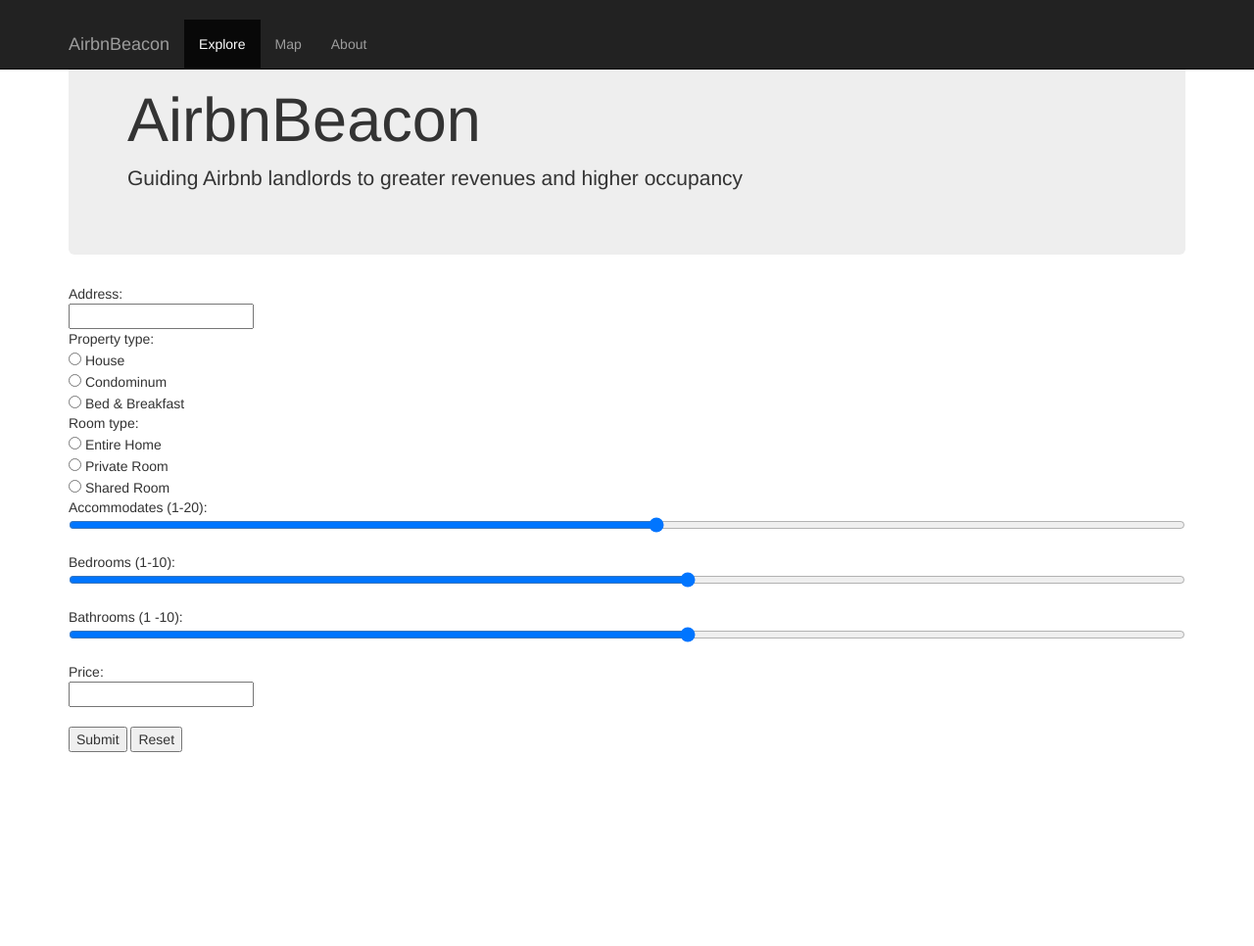
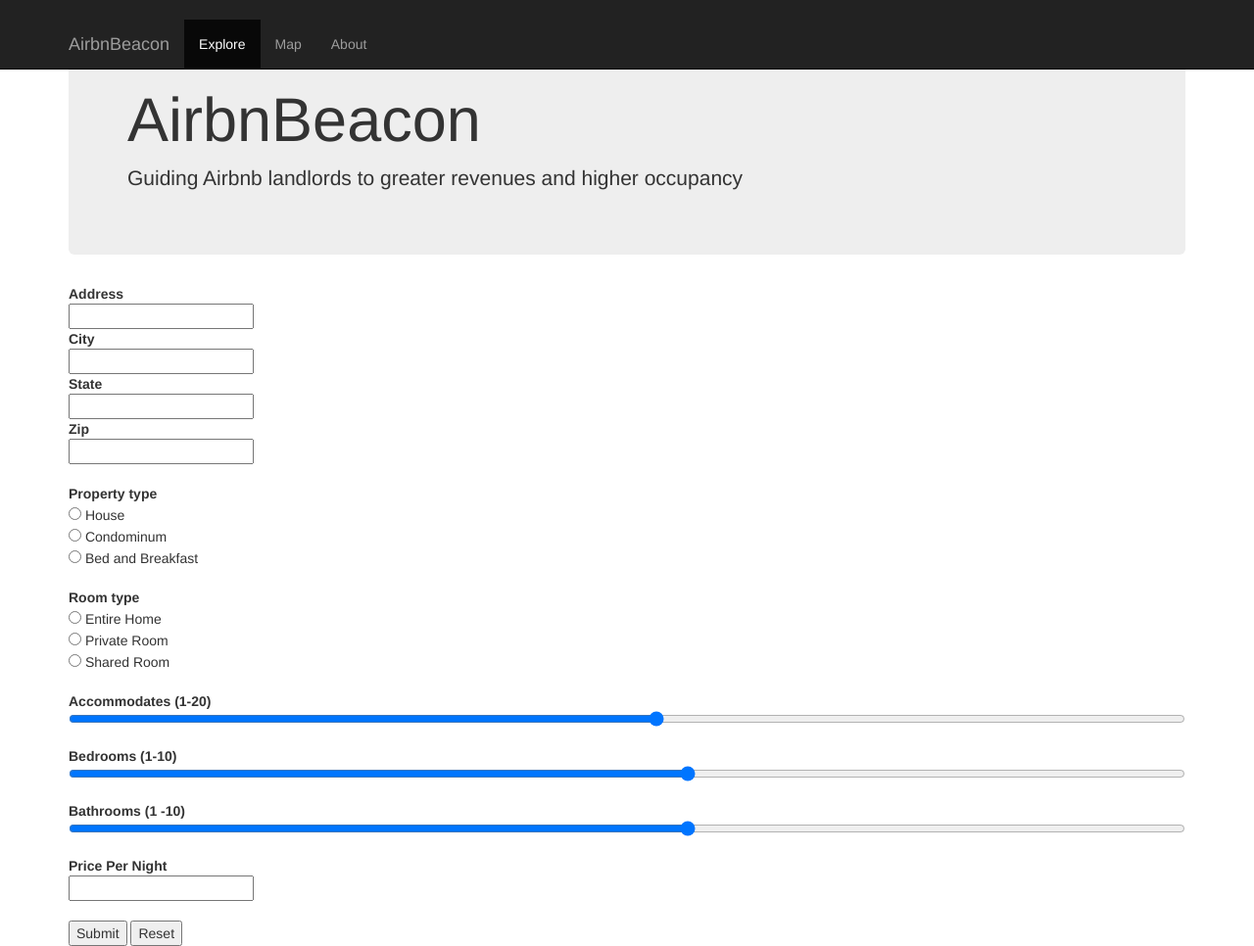
Before and after one commit to antellgc/AirbnBeacon, a Flask app: page /explore in a window 1280 px wide. Shown: the whole page at 98% size. Before the commit the page ends 768 px from the top, so only its background shows below. Run offline with Flask 2, Linux system fonts and the light colour scheme; some libraries are stand-ins or nearby versions.

Commit message:
new edits

```diff
--- /dev/null
+++ b/app/scripts/models.py
@@ -0,0 +1,2 @@
+def simplest_model(text):
+	return len(text)
--- a/app/templates/about.html
+++ b/app/templates/about.html
@@ -1,5 +1,7 @@
-{% extends "newbase.html" %}
+{% extends "base.html" %}
 {% block content %}
-    <p>This application was created using Flask and Python</p>
+    <p>This application was created in Python using Flask and statistical modeling was performed using
+    scikit-learn. Data acquisition and cleaning made use of SQLAlchemy and Pandas. All code
+    for this project can be found on my GitHub profile.</p>
     <p>Copyright Greg Antell, 2017</p>
 {% endblock %}
--- a/app/templates/altview.html
+++ b/app/templates/altview.html
@@ -1,4 +1,4 @@
-{% extends "newbase.html" %}
+{% extends "base.html" %}
 
 {% block content %}
 
--- a/app/templates/db.html
+++ b/app/templates/db.html
@@ -1,5 +1,5 @@
 <!-- extend from base layout -->
-{% extends "newbase.html" %}
+{% extends "base.html" %}
 
 {% block content %}
   <h1>Database query</h1>
--- a/app/templates/explore.html
+++ b/app/templates/explore.html
@@ -1,29 +1,38 @@
-{% extends "newbase.html" %}
+{% extends "base.html" %}
 
 {% block content %}
 
 <div>
   <form action="/explore/info" method="post">
-    Address:<br>
+    <b>Address</b><br>
     <input type="text" name="address"><br>
+    <b>City</b><br>
+    <input type="text" name="city"><br>
+    <b>State</b><br>
+    <input type="text" name="state"><br>
+    <b>Zip</b><br>
+    <input type="int" name="zip"><br>
+    <br>
 
-    Property type:<br>
+    <b>Property type</b><br>
     <input type="radio" name="property_type" value="house"> House<br>
     <input type="radio" name="property_type" value="condominium"> Condominum<br>
-    <input type="radio" name="property_type" value="bed_n_breakfast"> Bed & Breakfast<br>
-    Room type:<br>
+    <input type="radio" name="property_type" value="bed_n_breakfast"> Bed and Breakfast<br>
+    <br>
+    <b>Room type</b><br>
     <input type="radio" name="room_type" value='entire_home'> Entire Home<br>
     <input type="radio" name="room_type" value='private_room'> Private Room<br>
     <input type="radio" name="room_type" value='shared_room'> Shared Room<br>
+    <br>
 
-    Accommodates (1-20):<br>
+    <b>Accommodates (1-20)</b><br>
     <input type="range" name="accommodates" min=1 max=20><br>
-    Bedrooms (1-10):<br>
+    <b>Bedrooms (1-10)</b><br>
     <input type="range" name="bedrooms" min=1 max=10><br>
-    Bathrooms (1 -10):<br>
+    <b>Bathrooms (1 -10)</b><br>
     <input type="range" name="bathrooms" min=1 max=10><br>
 
-    Price:<br>
+    <b>Price Per Night</b><br>
     <input type="text" name="price"><br>
     <br>
     <input type="submit" value="Submit">
--- a/app/templates/index.html
+++ b/app/templates/index.html
@@ -1,4 +1,4 @@
-{% extends "newbase.html" %}
+{% extends "base.html" %}
 
 {% block content %}
 <div id="carousel-example-generic" class="carousel slide" data-ride="carousel">
--- a/app/templates/info.html
+++ b/app/templates/info.html
@@ -1,11 +1,13 @@
-{% extends "newbase.html" %}
+{% extends "base.html" %}
 
 {% block content %}
 
 <div>
-	<p>The address entered is: {{address}}</p>
+	<p>The address entered is: {{address}} at {{city}}, {{state}} {{zipcode}}</p>
 	<p>You chose a property type of {{property_type}} and a room type of {{room_type}} that accommodates {{accommodates}} people.</p>
 	<p>Searching for {{bedrooms}} bedrooms and {{bathrooms}} bathrooms at {{price}}...</p>
+
+	<p>HERE IS THE OUTPUT {{text_length}}</p>
 </div>
 
 {% endblock %}
--- a/app/templates/map.html
+++ b/app/templates/map.html
@@ -1,5 +1,4 @@
-{% extends "newbase.html" %}
+{% extends "base.html" %}
 {% block content %}
-    <h1>Map information</h1>
     <iframe width="100%" height="500" src="./static/heatmap_san_diego_airbnb.html"></iframe>
 {% endblock %}
--- a/app/views.py
+++ b/app/views.py
@@ -4,6 +4,9 @@
 import pandas as pd
 import gmaps
 import gmplot
+
+import sys
+
 
 database_path = './airbnb.db'
 
@@ -12,6 +15,44 @@
 def index():
     return render_template("index.html",
                            title='Home')
+
+@app.route('/explore', methods=['GET'])
+def get_property_input():
+    return render_template("explore.html",
+        title='Explore')
+
+@app.route('/explore/info', methods=['POST'])
+def get_property_info():
+    address = request.form['address']
+    city = request.form['city']
+    state = request.form['state']
+    zipcode = request.form['zip']
+    property_type = request.form['property_type']
+    room_type = request.form['room_type']
+    accommodates = request.form['accommodates']
+    bedrooms=request.form['bedrooms']
+    bathrooms=request.form['bathrooms']
+    price = request.form['price']
+
+    text_length = simplest_model(state)
+
+    return render_template("info.html", title='Input',
+		address=address, city=city, state=state, zipcode=zipcode,
+		property_type=property_type, room_type=room_type,
+		accommodates=accommodates,bedrooms=bedrooms, bathrooms=bathrooms,
+		price=price, text_length=text_length)
+
+@app.route('/map', methods=['GET'])
+def get_map():
+	return render_template("map.html",
+		title='Map')
+
+@app.route('/about')
+def get_about():
+	return render_template("about.html",
+		title='About')
+
+### Additional pages to be deleted later ###
 
 @app.route('/altview')
 def altview():
@@ -36,32 +77,3 @@
 @app.route('/theme')
 def get_started():
 	return render_template("theme.html")
-
-@app.route('/explore')
-def get_input():
-    return render_template("explore.html",
-        title='Explore')
-
-@app.route('/explore/info', methods=['POST'])
-def get_property_info():
-    address = request.form['address']
-    accommodates = request.form['accommodates']
-    property_type = request.form['property_type']
-    room_type = request.form['room_type']
-    bedrooms=request.form['bedrooms']
-    bathrooms=request.form['bathrooms']
-    price = request.form['price']
-    return render_template("info.html", title='Input',
-		address=address, accommodates=accommodates,
-		property_type=property_type, room_type=room_type,
-		bedrooms=bedrooms, bathrooms=bathrooms, price=price)
-
-@app.route('/map', methods=['GET', 'POST'])
-def get_map():
-	return render_template("map.html",
-		title='Map')
-
-@app.route('/about')
-def get_about():
-	return render_template("about.html",
-		title='About')
```
Also changed, not shown: app/templates/base.html (renamed from app/templates/newbase.html, +0 -11 lines), 2 other files.
